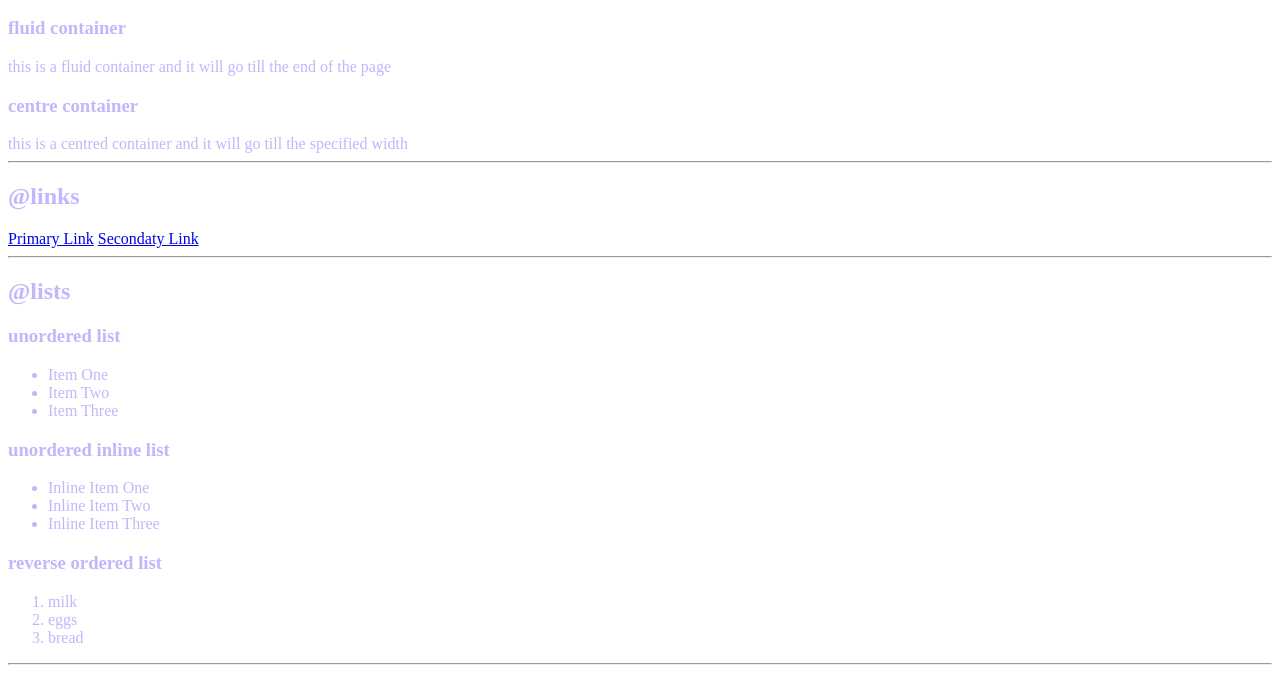
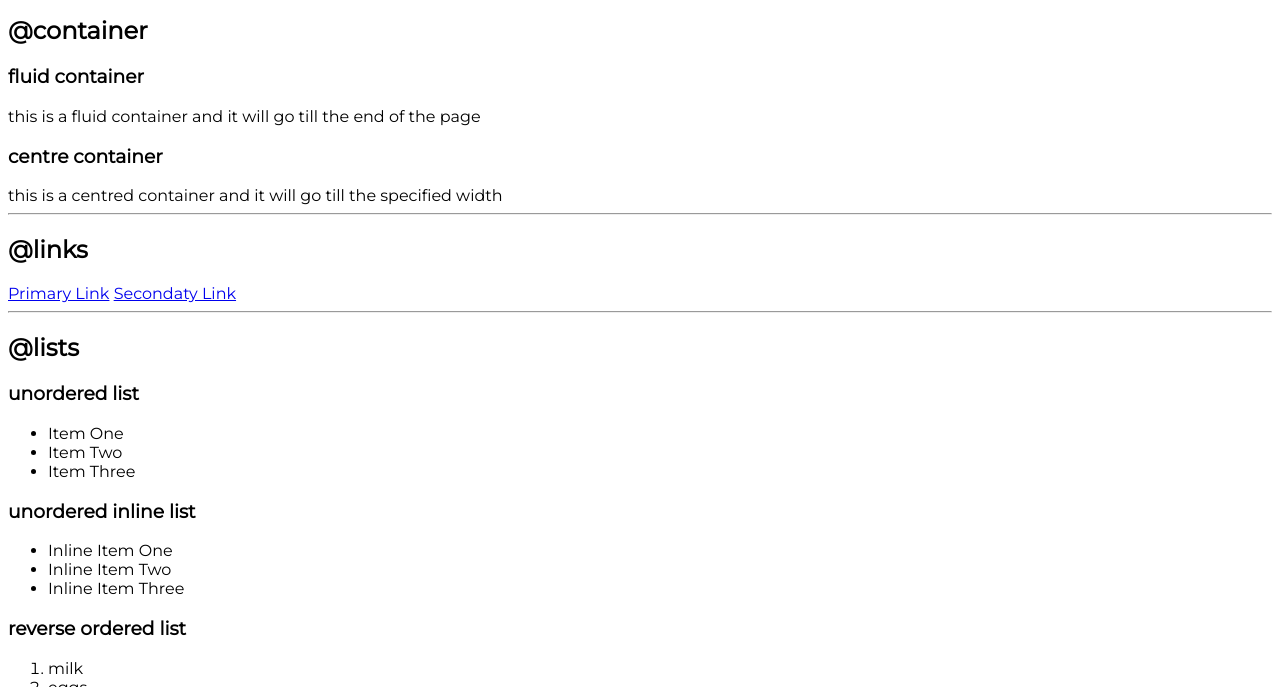
Before and after one commit to aritrabarik/neoG.camp-lesson-Three-markFour, a plain HTML site: page component-library/index.html in a window 1280 px wide. Shown: the part 413-1100 px from the top of the page. Drawn offline with Linux system fonts and the light colour scheme.

Commit message:
updated typography

```diff
--- a/component-library/index.html
+++ b/component-library/index.html
@@ -18,6 +18,7 @@
     <!-- CSS Way 3: External Link -->
     <link rel="stylesheet" href="./styles.css" />
   </head>
+
   <body>
     <h1>aritrabarik's component library!</h1>
     <!-- style="color: #c4b5fd" -->
@@ -35,6 +36,7 @@
       let me show you the normal text. this is free flowing and will wrap at the
       end like a paragraph.
     </p>
+    <p>this paragraph will have a <strong>bold</strong> text!</p>
     <h2>this is the second biggest heading</h2>
     <h1>this is the biggest heading</h1>
 
--- a/component-library/styles.css
+++ b/component-library/styles.css
@@ -1,3 +1,5 @@
+@import url("https://fonts.googleapis.com/css2?family=Montserrat&display=swap");
+
 body {
-  color: #c4b5fd;
+  font-family: "Montserrat", sans-serif;
 }
```
